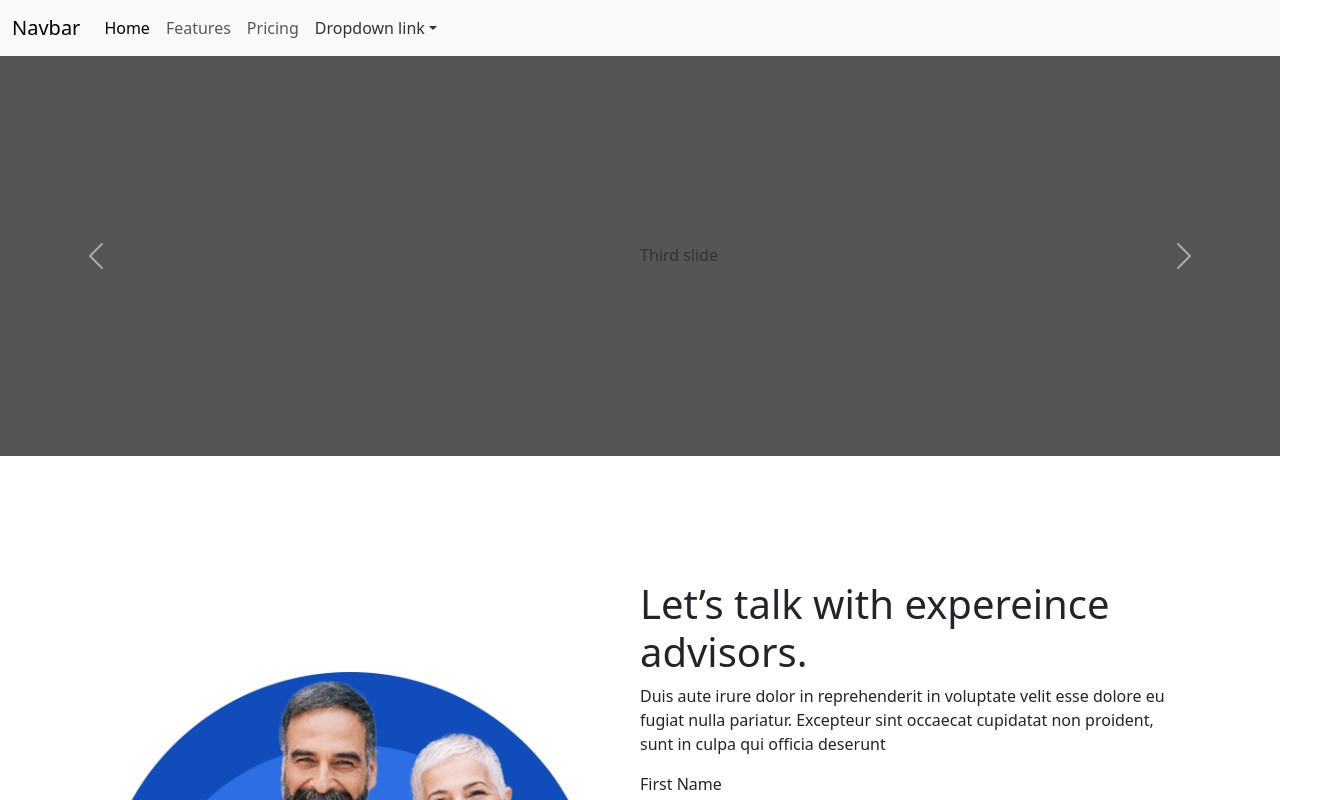
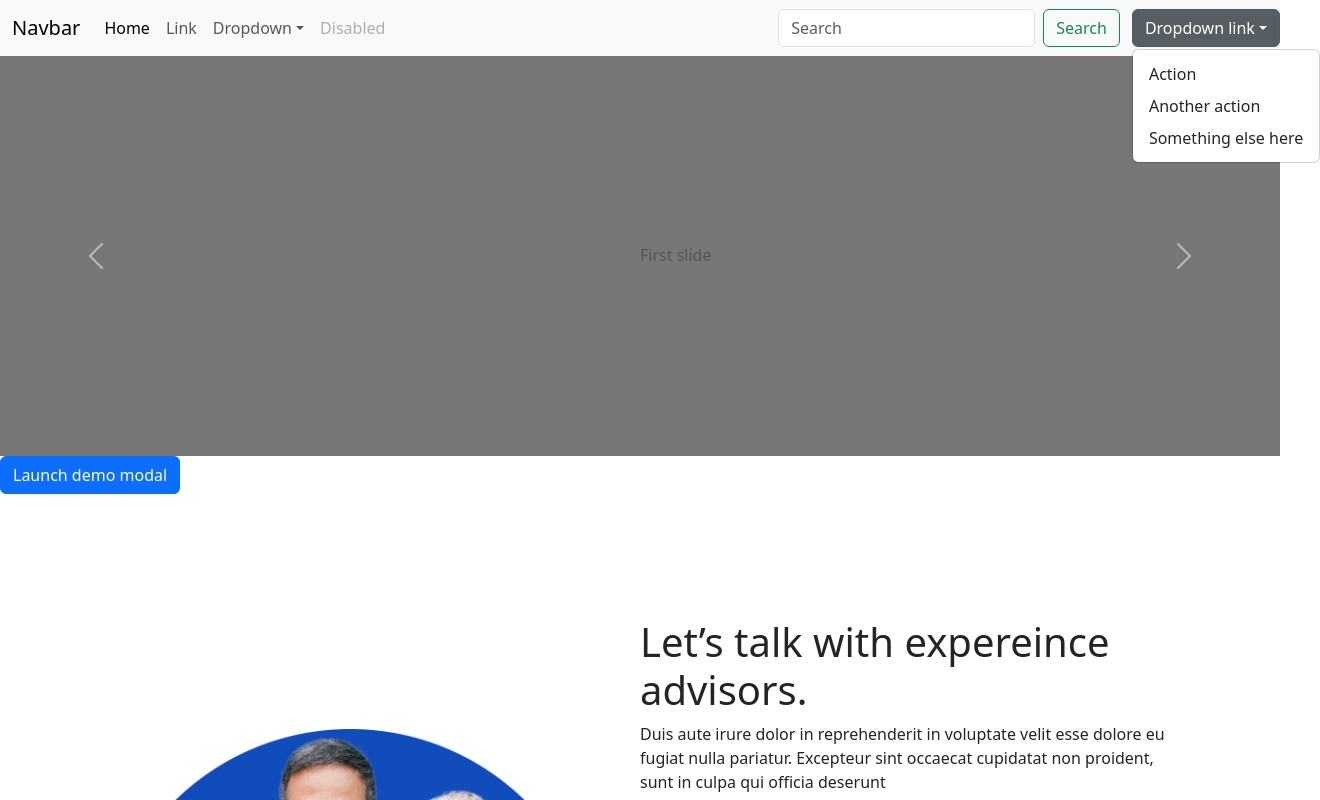
Before and after one commit to sayantanD1999/Insurance, a Next.js app: page / in a window 1280 px wide. Both pictures are taken after a click on the button "Dropdown link". Shown: the top 800 px of the page, 1320 px wide, since content can reach past the window. Built offline with nearby package versions, Linux system fonts and the light colour scheme.

Commit message:
botstrap resolved

```diff
--- a/components/Contact.js
+++ b/components/Contact.js
@@ -2,51 +2,113 @@ import React from "react";
 import styles from "../styles/contact.module.css";
 import Image from "next/image";
 
-
-
 function Contact() {
   return (
     <>
-
-
-
-
       <div className={styles.container}>
         <div className={styles.contactImage}>
-            <Image src="/contact.png" width="500" height="500"/>
+          <Image src="/contact.png" width="500" height="500" />
         </div>
 
         <div className={styles.contactForm}>
           <h1 className="mt-4">Let’s talk with expereince advisors.</h1>
-                    <p>Duis aute irure dolor in reprehenderit in voluptate velit esse dolore eu fugiat nulla pariatur. Excepteur sint occaecat cupidatat non proident, sunt in culpa qui officia deserunt</p>
+          <p>
+            Duis aute irure dolor in reprehenderit in voluptate velit esse
+            dolore eu fugiat nulla pariatur. Excepteur sint occaecat cupidatat
+            non proident, sunt in culpa qui officia deserunt
+          </p>
           <form>
             <div className="mb-3">
-                            <label htmlFor="name" className="form-label">First Name</label>
-                            <input type="text" className="form-control" id="name" name="name" />
+              <label htmlFor="name" className="form-label">
+                First Name
+              </label>
+              <input
+                type="text"
+                className="form-control"
+                id="name"
+                name="name"
+              />
             </div>
             <div className="mb-3">
-                            <label htmlFor="name" className="form-label">Last Name</label>
-                            <input type="text" className="form-control" id="name" name="name" />
+              <label htmlFor="name" className="form-label">
+                Last Name
+              </label>
+              <input
+                type="text"
+                className="form-control"
+                id="name"
+                name="name"
+              />
             </div>
             <div className="mb-3">
-                            <label htmlFor="email" className="form-label">Email address</label>
-                            <input type="email" className="form-control" id="email" name="email" />
+              <label htmlFor="email" className="form-label">
+                Email address
+              </label>
+              <input
+                type="email"
+                className="form-control"
+                id="email"
+                name="email"
+              />
             </div>
             <div className="mb-3">
-                            <label htmlFor="email" className="form-label">Phone Number</label>
-                            <input type="number" className="form-control" id="email" name="email" />
+              <label htmlFor="email" className="form-label">
+                Phone Number
+              </label>
+              <input
+                type="number"
+                className="form-control"
+                id="email"
+                name="email"
+              />
             </div>
             <div className="mb-3">
-                            <label htmlFor="message" className="form-label">Message</label>
-                            <textarea className="form-control" id="message" name="message" rows="3"></textarea>
+              <label htmlFor="message" className="form-label">
+                Message
+              </label>
+              <textarea
+                className="form-control"
+                id="message"
+                name="message"
+                rows="3"
+              ></textarea>
             </div>
-                        <button type="submit" className="btn btn-primary">Submit</button>
+            <button type="submit" className="btn btn-primary">
+              Submit
+            </button>
+            <div class="dropdown">
+              <button
+                class="btn btn-secondary dropdown-toggle"
+                type="button"
+                id="dropdownMenuButton1"
+                data-bs-toggle="dropdown"
+                aria-expanded="false"
+              >
+                Dropdown button
+              </button>
+              <ul class="dropdown-menu" aria-labelledby="dropdownMenuButton1">
+                <li>
+                  <a class="dropdown-item" href="#">
+                    Action
+                  </a>
+                </li>
+                <li>
+                  <a class="dropdown-item" href="#">
+                    Another action
+                  </a>
+                </li>
+                <li>
+                  <a class="dropdown-item" href="#">
+                    Something else here
+                  </a>
+                </li>
+              </ul>
+            </div>
           </form>
         </div>
       </div>
     </>
-
-    )
+  );
 }
 
-export default Contact
+export default Contact;
--- a/components/Hero.js
+++ b/components/Hero.js
@@ -1,31 +1,32 @@
 import React from "react";
 
 function Hero() {
-    return (
-        <div id="carouselExample" className="carousel slide">
-        <div className="carousel-inner">
-          <div className="carousel-item">
-            <svg className="bd-placeholder-img bd-placeholder-img-lg d-block w-100" width="800" height="400" xmlns="http://www.w3.org/2000/svg" role="img" aria-label="Placeholder: First slide" preserveAspectRatio="xMidYMid slice" focusable="false"><title>Placeholder</title><rect width="100%" height="100%" fill="#777"></rect><text x="50%" y="50%" fill="#555" dy=".3em">First slide</text></svg>
-          </div>
-          <div className="carousel-item">
-            <svg className="bd-placeholder-img bd-placeholder-img-lg d-block w-100" width="800" height="400" xmlns="http://www.w3.org/2000/svg" role="img" aria-label="Placeholder: Second slide" preserveAspectRatio="xMidYMid slice" focusable="false"><title>Placeholder</title><rect width="100%" height="100%" fill="#666"></rect><text x="50%" y="50%" fill="#444" dy=".3em">Second slide</text></svg>
-          </div>
-          <div className="carousel-item active">
-            <svg className="bd-placeholder-img bd-placeholder-img-lg d-block w-100" width="800" height="400" xmlns="http://www.w3.org/2000/svg" role="img" aria-label="Placeholder: Third slide" preserveAspectRatio="xMidYMid slice" focusable="false"><title>Placeholder</title><rect width="100%" height="100%" fill="#555"></rect><text x="50%" y="50%" fill="#333" dy=".3em">Third slide</text></svg>
-          </div>
-        </div>
-        <button className="carousel-control-prev" type="button" data-bs-target="#carouselExample" data-bs-slide="prev">
-          <span className="carousel-control-prev-icon" aria-hidden="true"></span>
-          <span className="visually-hidden">Previous</span>
-        </button>
-        <button className="carousel-control-next" type="button" data-bs-target="#carouselExample" data-bs-slide="next">
-          <span className="carousel-control-next-icon" aria-hidden="true"></span>
-          <span className="visually-hidden">Next</span>
-        </button>
+  return (
+    <div id="carouselExampleControls" class="carousel slide" data-bs-ride="carousel">
+    <div class="carousel-inner">
+      <div class="carousel-item active">
+        <svg class="bd-placeholder-img bd-placeholder-img-lg d-block w-100" width="800" height="400" xmlns="http://www.w3.org/2000/svg" role="img" aria-label="Placeholder: First slide" preserveAspectRatio="xMidYMid slice" focusable="false"><title>Placeholder</title><rect width="100%" height="100%" fill="#777"></rect><text x="50%" y="50%" fill="#555" dy=".3em">First slide</text></svg>
+
       </div>
+      <div class="carousel-item">
+        <svg class="bd-placeholder-img bd-placeholder-img-lg d-block w-100" width="800" height="400" xmlns="http://www.w3.org/2000/svg" role="img" aria-label="Placeholder: Second slide" preserveAspectRatio="xMidYMid slice" focusable="false"><title>Placeholder</title><rect width="100%" height="100%" fill="#666"></rect><text x="50%" y="50%" fill="#444" dy=".3em">Second slide</text></svg>
 
-    )
+      </div>
+      <div class="carousel-item">
+        <svg class="bd-placeholder-img bd-placeholder-img-lg d-block w-100" width="800" height="400" xmlns="http://www.w3.org/2000/svg" role="img" aria-label="Placeholder: Third slide" preserveAspectRatio="xMidYMid slice" focusable="false"><title>Placeholder</title><rect width="100%" height="100%" fill="#555"></rect><text x="50%" y="50%" fill="#333" dy=".3em">Third slide</text></svg>
 
+      </div>
+    </div>
+    <button class="carousel-control-prev" type="button" data-bs-target="#carouselExampleControls" data-bs-slide="prev" fdprocessedid="8dqzl">
+      <span class="carousel-control-prev-icon" aria-hidden="true"></span>
+      <span class="visually-hidden">Previous</span>
+    </button>
+    <button class="carousel-control-next" type="button" data-bs-target="#carouselExampleControls" data-bs-slide="next" fdprocessedid="j3tkhn">
+      <span class="carousel-control-next-icon" aria-hidden="true"></span>
+      <span class="visually-hidden">Next</span>
+    </button>
+  </div>
+  );
 }
 
-export default Hero
+export default Hero;
--- /dev/null
+++ b/components/Modal.js
@@ -0,0 +1,55 @@
+import React from "react";
+
+function Modal() {
+  return (
+    <div>
+      <button
+        type="button"
+        class="btn btn-primary"
+        data-bs-toggle="modal"
+        data-bs-target="#exampleModal"
+      >
+        Launch demo modal
+      </button>
+
+      <div
+        class="modal fade"
+        id="exampleModal"
+        tabindex="-1"
+        aria-labelledby="exampleModalLabel"
+        aria-hidden="true"
+      >
+        <div class="modal-dialog">
+          <div class="modal-content">
+            <div class="modal-header">
+              <h5 class="modal-title" id="exampleModalLabel">
+                Modal title
+              </h5>
+              <button
+                type="button"
+                class="btn-close"
+                data-bs-dismiss="modal"
+                aria-label="Close"
+              ></button>
+            </div>
+            <div class="modal-body">...</div>
+            <div class="modal-footer">
+              <button
+                type="button"
+                class="btn btn-secondary"
+                data-bs-dismiss="modal"
+              >
+                Close
+              </button>
+              <button type="button" class="btn btn-primary">
+                Save changes
+              </button>
+            </div>
+          </div>
+        </div>
+      </div>
+    </div>
+  );
+}
+
+export default Modal;
--- a/components/Nav.js
+++ b/components/Nav.js
@@ -1,39 +1,123 @@
-import React from 'react'
+import React from "react";
 
 function Nav() {
   return (
-    <nav className="navbar navbar-expand-lg bg-body-tertiary">
-    <div className="container-fluid">
-      <a className="navbar-brand" href="#">Navbar</a>
-      <button className="navbar-toggler" type="button" data-bs-toggle="collapse" data-bs-target="#navbarNavDropdown" aria-controls="navbarNavDropdown" aria-expanded="false" aria-label="Toggle navigation">
-        <span className="navbar-toggler-icon"></span>
-      </button>
-      <div className="collapse navbar-collapse" id="navbarNavDropdown">
-        <ul className="navbar-nav">
-          <li className="nav-item">
-            <a className="nav-link active" aria-current="page" href="#">Home</a>
+    <nav class="navbar navbar-expand-lg navbar-light bg-light">
+      <div class="container-fluid">
+        <a class="navbar-brand" href="#">
+          Navbar
+        </a>
+        <button
+          class="navbar-toggler"
+          type="button"
+          data-bs-toggle="collapse"
+          data-bs-target="#navbarSupportedContent"
+          aria-controls="navbarSupportedContent"
+          aria-expanded="false"
+          aria-label="Toggle navigation"
+        >
+          <span class="navbar-toggler-icon"></span>
+        </button>
+        <div class="collapse navbar-collapse" id="navbarSupportedContent">
+          <ul class="navbar-nav me-auto mb-2 mb-lg-0">
+            <li class="nav-item">
+              <a class="nav-link active" aria-current="page" href="#">
+                Home
+              </a>
+            </li>
+            <li class="nav-item">
+              <a class="nav-link" href="#">
+                Link
+              </a>
+            </li>
+            <li class="nav-item dropdown">
+              <a
+                class="nav-link dropdown-toggle"
+                href="#"
+                id="navbarDropdown"
+                role="button"
+                data-bs-toggle="dropdown"
+                aria-expanded="false"
+              >
+                Dropdown
+              </a>
+              <ul class="dropdown-menu" aria-labelledby="navbarDropdown">
+                <li>
+                  <a class="dropdown-item" href="#">
+                    Action
+                  </a>
+                </li>
+                <li>
+                  <a class="dropdown-item" href="#">
+                    Another action
+                  </a>
+                </li>
+                <li>
+                  <hr class="dropdown-divider" />
+                </li>
+                <li>
+                  <a class="dropdown-item" href="#">
+                    Something else here
+                  </a>
+                </li>
+              </ul>
+            </li>
+            <li class="nav-item">
+              <a
+                class="nav-link disabled"
+                href="#"
+                tabindex="-1"
+                aria-disabled="true"
+              >
+                Disabled
+              </a>
+            </li>
+          </ul>
+          <form class="d-flex">
+            <input
+              class="form-control me-2"
+              type="search"
+              placeholder="Search"
+              aria-label="Search"
+            />
+            <button class="btn btn-outline-success" type="submit">
+              Search
+            </button>
+          </form>
+        </div>
+      </div>
+      <div class="dropdown">
+        <a
+          class="btn btn-secondary dropdown-toggle"
+          href="#"
+          role="button"
+          id="dropdownMenuLink"
+          data-bs-toggle="dropdown"
+          aria-expanded="false"
+        >
+          Dropdown link
+        </a>
+
+        <ul class="dropdown-menu" aria-labelledby="dropdownMenuLink">
+          <li>
+            <a class="dropdown-item" href="#">
+              Action
+            </a>
           </li>
-          <li className="nav-item">
-            <a className="nav-link" href="#">Features</a>
+          <li>
+            <a class="dropdown-item" href="#">
+              Another action
+            </a>
           </li>
-          <li className="nav-item">
-            <a className="nav-link" href="#">Pricing</a>
-          </li>
-          <li className="nav-item dropdown">
-            <a className="nav-link dropdown-toggle" href="#" role="button" data-bs-toggle="dropdown" aria-expanded="false">
-              Dropdown link
+          <li>
+            <a class="dropdown-item" href="#">
+              Something else here
             </a>
-            <ul className="dropdown-menu">
-              <li><a className="dropdown-item" href="#">Action</a></li>
-              <li><a className="dropdown-item" href="#">Another action</a></li>
-              <li><a className="dropdown-item" href="#">Something else here</a></li>
-            </ul>
           </li>
         </ul>
       </div>
-    </div>
-  </nav>
-  )
+    </nav>
+  );
 }
 
-export default Nav
+export default Nav;
--- a/pages/_app.js
+++ b/pages/_app.js
@@ -1,7 +1,21 @@
-import '@/styles/globals.css'
-import 'bootstrap/dist/css/bootstrap.css'
-
+// add bootstrap css
+import "bootstrap/dist/css/bootstrap.css";
+import "bootstrap/dist/css/bootstrap.min.css";
+import Head from "next/head";
+import { useEffect } from "react";
 
 export default function App({ Component, pageProps }) {
-  return <Component {...pageProps} />
+  useEffect(() => {
+    typeof document !== undefined
+      ? require("bootstrap/dist/js/bootstrap")
+      : null;
+  }, []);
+  return (
+    <>
+      <Head>
+        <meta name="viewport" content="width=device-width, initial-scale=1" />
+      </Head>
+      <Component {...pageProps} />
+    </>
+  );
 }
--- a/pages/index.js
+++ b/pages/index.js
@@ -2,6 +2,7 @@ import styles from '@/styles/Home.module.css'
 import Nav from '@/components/Nav'
 import Hero from '@/components/Hero'
 import Contact from '@/components/Contact'
+import Modal from '@/components/Modal'
 
 
 
@@ -11,6 +12,7 @@ export default function Home() {
     <>
       <Nav/>
       <Hero/>
+      <Modal/>
       <Contact/>
 
 
```
Also changed, not shown: 1 other file (tests, documents, lock files or other folders). Lines whose indentation alone changed are shown as unchanged.
